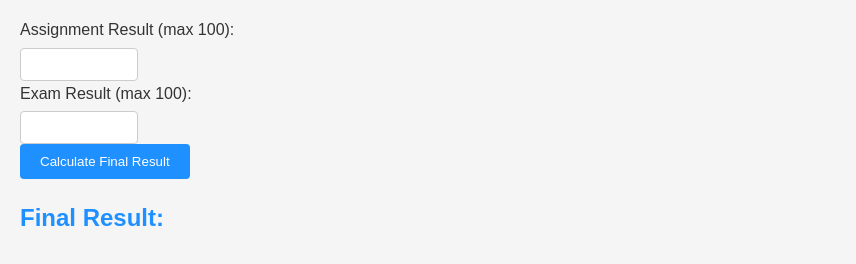
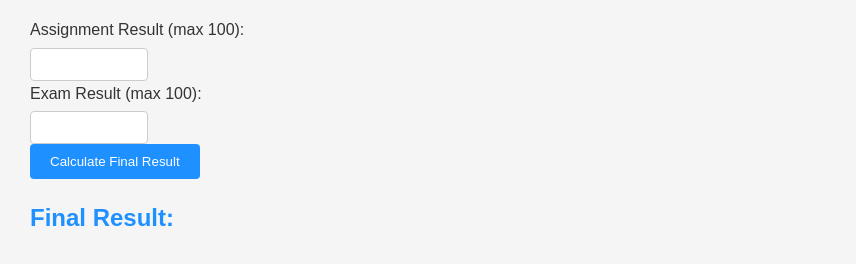
Before and after one commit to asz4a/cal, a plain HTML site: page index.html in a window 1280 px wide. Shown: the part 74-338 px from the top of the page, without its empty margins (0-856 px from the left). Drawn offline with Linux system fonts and the light colour scheme.

Commit message:
Update index.html

```diff
--- a/index.html
+++ b/index.html
@@ -8,8 +8,7 @@
             line-height: 1.6;
             background-color: #f5f5f5;
             color: #333;
-            margin-left: 20px; /* Add left margin */
-            margin-right: 20px; /* Add right margin */
+            margin: 0 30px;
             padding: 0;
         }
 
```
